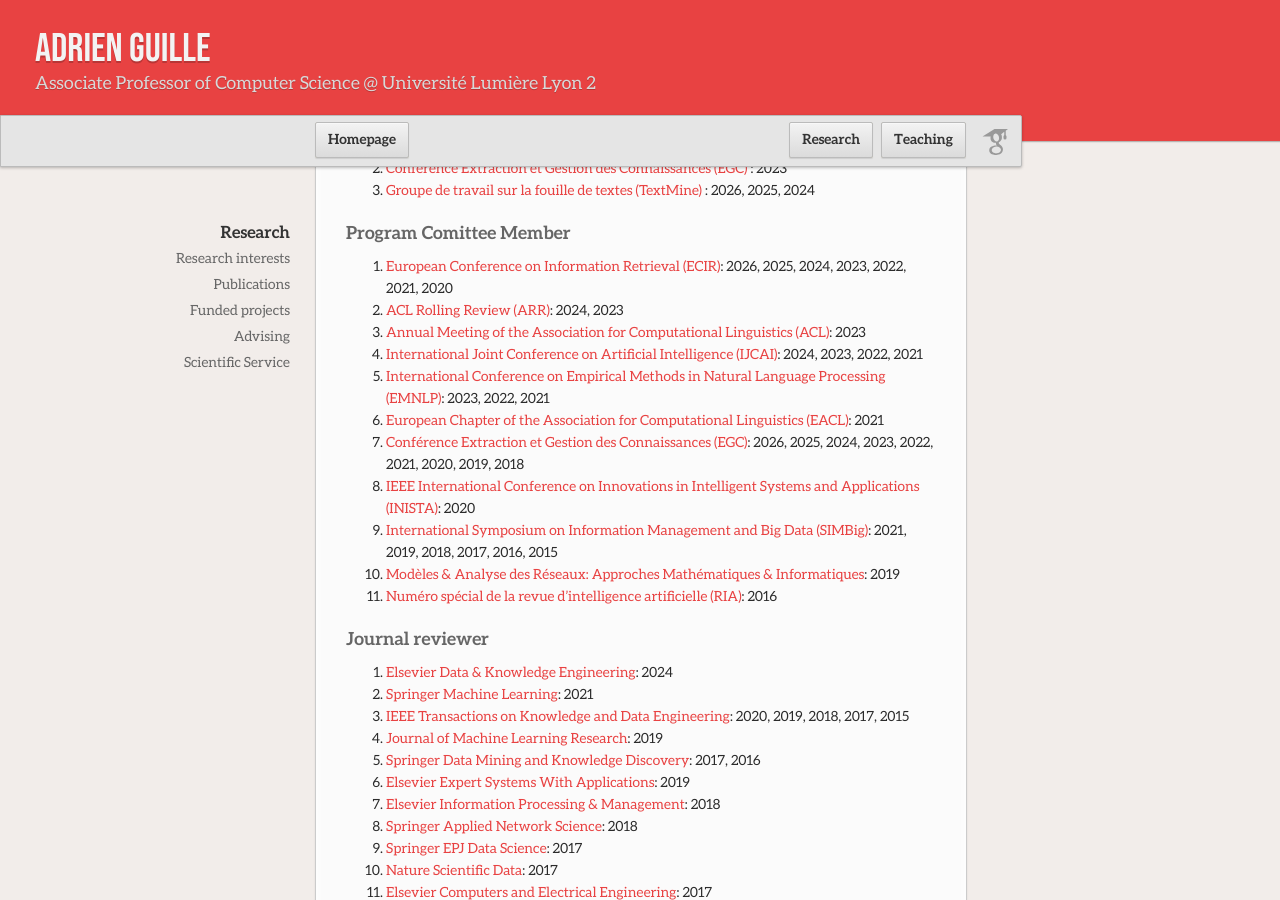
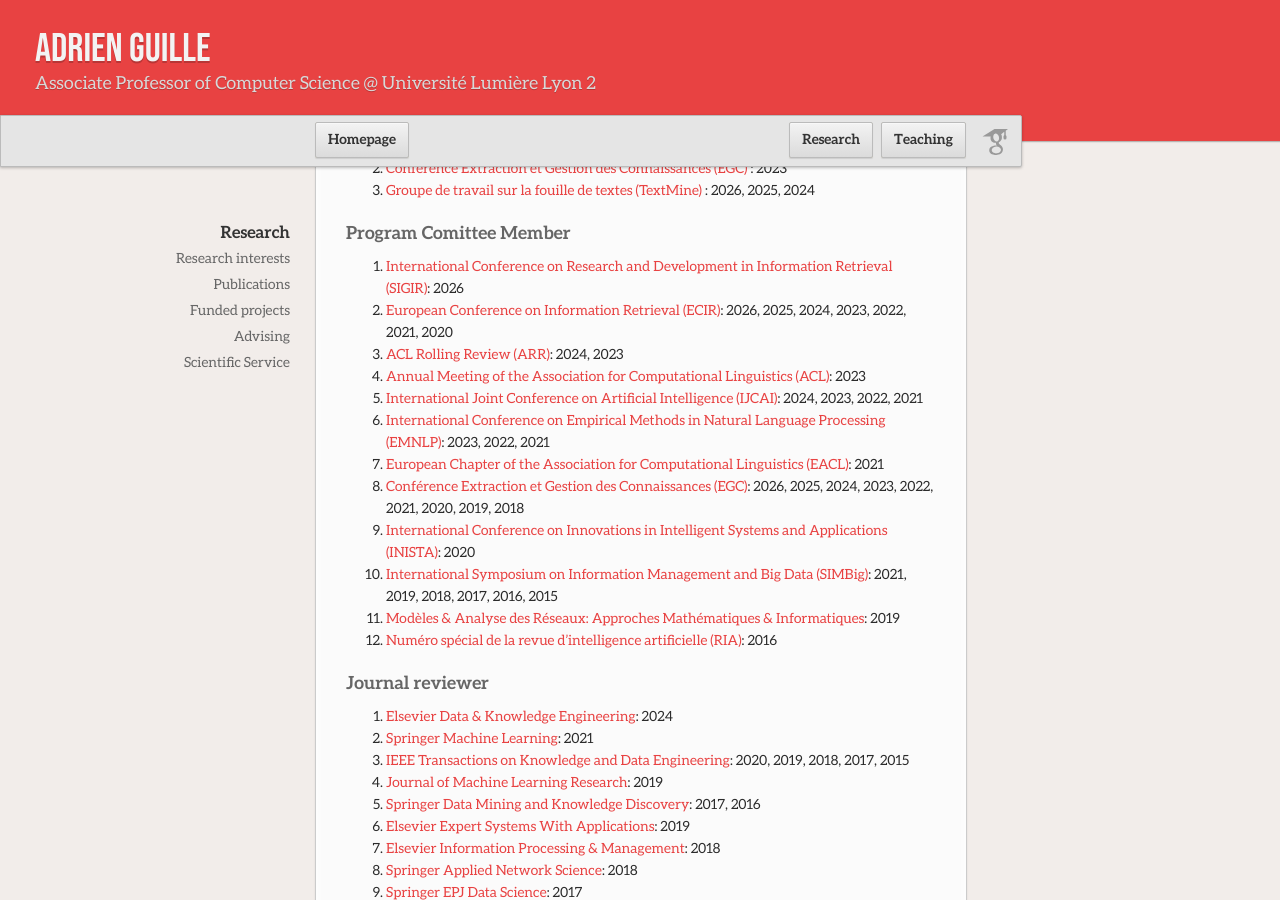
Before and after one commit to AdrienGuille/adrienguille.github.io, a Jekyll site: the page built from research.md, in a window 1280 px wide and 900 px high, scrolled down 2862 px. Built offline with Jekyll 4.4.1, drawn with Linux system fonts in a browser that asks for light colours; our own code applies the rules of GitHub Pages for plain Markdown files.

Commit message:
Update research.md

```diff
--- a/research.md
+++ b/research.md
@@ -88,6 +88,7 @@ intervention (with [CREATIS @ U Lyon 1](https://www.creatis.insa-lyon.fr/site7/f
 
 ### Program Comittee Member
 
+- [International Conference on Research and Development in Information Retrieval (SIGIR)](#): 2026
 - [European Conference on Information Retrieval (ECIR)](#): 2026, 2025, 2024, 2023, 2022, 2021, 2020
 - [ACL Rolling Review (ARR)](#): 2024, 2023
 - [Annual Meeting of the Association for Computational Linguistics (ACL)](#): 2023
@@ -95,7 +96,7 @@ intervention (with [CREATIS @ U Lyon 1](https://www.creatis.insa-lyon.fr/site7/f
 - [International Conference on Empirical Methods in Natural Language Processing (EMNLP)](#): 2023, 2022, 2021
 - [European Chapter of the Association for Computational Linguistics (EACL)](#): 2021
 - [Conférence Extraction et Gestion des Connaissances (EGC)](#): 2026, 2025, 2024, 2023, 2022, 2021, 2020, 2019, 2018
-- [IEEE International Conference on Innovations in Intelligent Systems and Applications (INISTA)](#): 2020
+- [International Conference on Innovations in Intelligent Systems and Applications (INISTA)](#): 2020
 - [International Symposium on Information Management and Big Data (SIMBig)](#): 2021, 2019, 2018, 2017, 2016, 2015
 - [Modèles & Analyse des Réseaux: Approches Mathématiques & Informatiques](#): 2019
 - [Numéro spécial de la revue d'intelligence artificielle (RIA)](#): 2016
```
